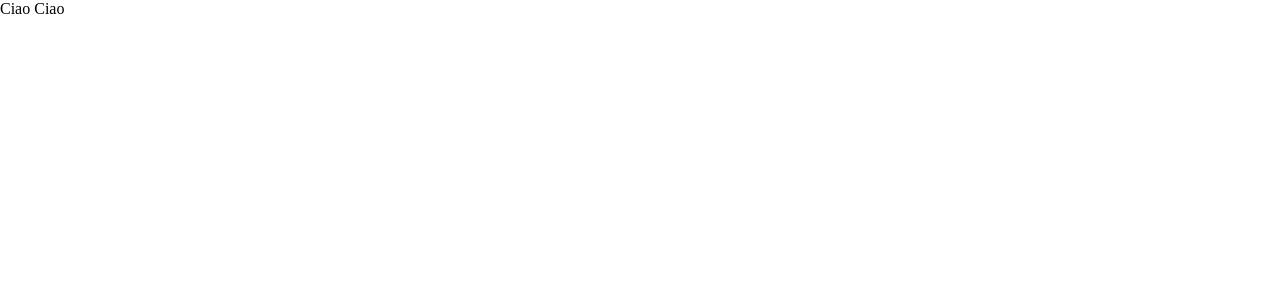
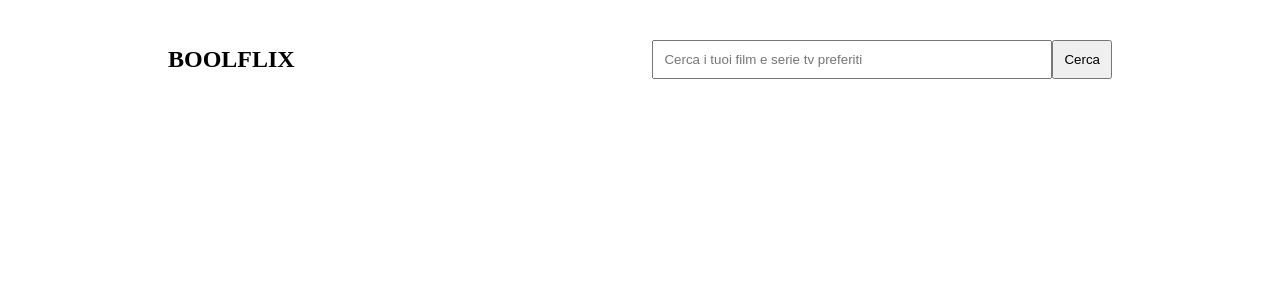
Before and after one commit to simone-danzeri/vite-boolflix, a Vue app: page / in a window 1280 px wide. Shown: the top 300 px of the page. Built offline with nearby package versions, Linux system fonts and the light colour scheme.

Commit message:
milestone 1 completa

```diff
--- a/src/App.vue
+++ b/src/App.vue
@@ -1,14 +1,42 @@
 <script>
+import axios from 'axios';
+import { store } from './store';
+import AppHeader from './components/AppHeader.vue';
+import AppMovieContainer from './components/AppMovieContainer.vue';
   export default {
-
+    components: {
+      AppHeader,
+      AppMovieContainer
+    },
+    data() {
+      return {
+        store
+      };
+    },
+    methods: {
+      getMoviesFromApi() {
+        const myParams = {
+          api_key: '2168a3a30950804fa3dedc7749aa99c7',
+          query: store.searchedQuery
+        }
+        axios.get('https://api.themoviedb.org/3/search/movie', {
+          params: myParams
+        })
+        .then((response) => {
+          // console.log(response.data.results);
+          store.movies = response.data.results;
+        });
+      }
+    },
   }
 </script>
 
 
 <template>
-  <div>
-    Ciao Ciao
-  </div>
+ <AppHeader @searchPerfomed="getMoviesFromApi()"></AppHeader>
+ <main>
+  <AppMovieContainer></AppMovieContainer>
+ </main>
 </template>
 
 
--- /dev/null
+++ b/src/components/AppHeader.vue
@@ -0,0 +1,46 @@
+<script>
+    import { store } from '../store'
+    export default {
+        name: 'AppHeader',
+        data() {
+            return {
+                store
+            };
+        }
+    }
+</script>
+<template>
+    <div class="container">
+        <section class="header-container">
+            <div class="logo">
+                <h1>BOOLFLIX</h1>
+            </div>
+            <div class="search-section">
+                <input type="text" placeholder="Cerca i tuoi film e serie tv preferiti" v-model="store.searchedQuery">
+                <button @click="$emit('searchPerfomed')">Cerca</button>
+            </div>
+        </section>
+    </div>
+</template>
+
+
+<style scoped lang="scss">
+.header-container{
+    display: flex;
+    justify-content: space-between;
+    align-items: center;
+    padding: 40px;
+
+    .search-section{
+
+        input{
+            padding: 10px;
+            width: 400px;
+        }
+
+        button{
+            padding: 10px;
+        }
+    }
+}
+</style>
--- /dev/null
+++ b/src/components/AppMovieCard.vue
@@ -0,0 +1,31 @@
+<script>
+    export default {
+        name: 'AppMovieCard',
+        props: {
+            movieInfo: Object
+        }
+    }
+</script>
+
+
+<template>
+        <div class="card-container">
+            <div class="img-container"></div>
+            <div class="card-info">
+                <ul>
+                    <li>{{ movieInfo.title }}</li>
+                    <li>{{ movieInfo.original_title }}</li>
+                    <li>Lingua: {{ movieInfo.original_language }}</li>
+                    <li>Voto: {{ movieInfo.vote_average }}</li>
+                </ul>
+            </div>
+        </div>
+</template>
+
+
+<style scoped lang="scss">
+.card-container{
+    width: calc((100% / 5) - 10px);
+    margin: 10px 5px;
+}
+</style>
--- /dev/null
+++ b/src/components/AppMovieContainer.vue
@@ -0,0 +1,37 @@
+<script>
+import { store } from '../store';
+import AppMovieCard from './AppMovieCard.vue';
+    export default {
+        name: 'AppMovieContainer',
+        components: {
+                    AppMovieCard
+                },
+                data() {
+                    return {
+                        store
+                    }
+                }
+    }
+</script>
+
+
+<template>
+    <section class="movies-list">
+        <div class="container">
+            <div class="movies-card">
+                <AppMovieCard v-for="eachMovie in store.movies" :movieInfo="eachMovie"></AppMovieCard>
+            </div>
+        </div>
+    </section>
+</template>
+
+
+<style scoped lang="scss">
+.container{
+
+    .movies-card{
+        display: flex;
+        flex-wrap: wrap;
+    }
+}
+</style>
--- a/src/store.js
+++ b/src/store.js
@@ -1,4 +1,5 @@
 import { reactive } from 'vue';
 export const store = reactive({
-
+    movies: [],
+    searchedQuery: '',
 });
--- a/src/style/generic.scss
+++ b/src/style/generic.scss
@@ -1,5 +1,15 @@
+/* RESET */
 *{
     margin: 0;
     padding: 0;
     box-sizing: border-box;
 }
+/* RESET */
+
+/* CONTAINER */
+.container{
+    width: 80%;
+    margin: 0 auto;
+
+}
+/* CONTAINER */
```
